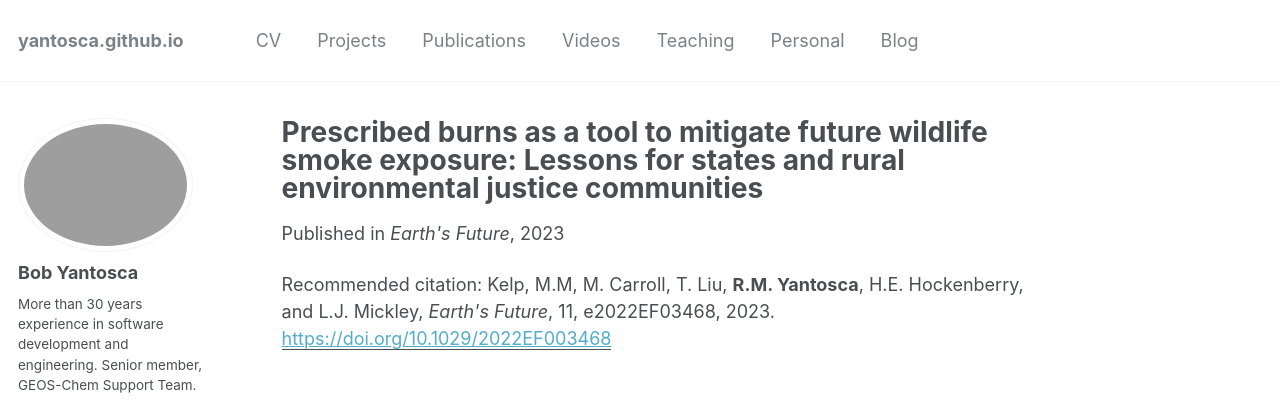
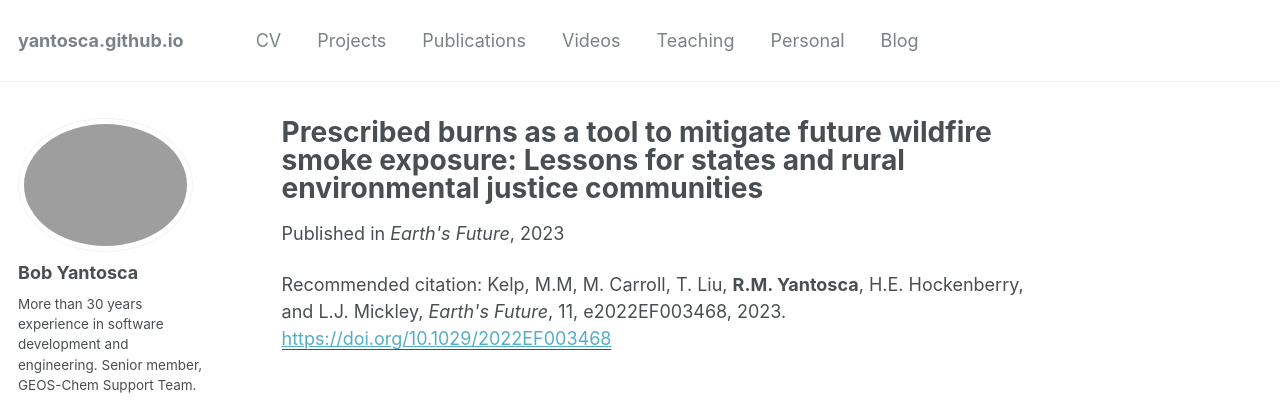
Before and after one commit to yantosca/yantosca.github.io, a Jekyll site: the page built from _publications/2023-prec-burns.md, in a window 1280 px wide. Shown: the top 410 px of the page. Built offline with Jekyll 4.4.1, drawn with Linux system fonts in a browser that asks for light colours; some web fonts are replaced.

Commit message:
Correct the title and article number of the prescribed-burns entry
The entry said "wildlife smoke exposure" where the paper says wildfire,
and its citation gave the Earth's Future article number as e2022EF03468,
one zero short of the e2022EF003468 that matches DOI 10.1029/2022EF003468.

_publications/2023-prec-burns.md
- Changed "wildlife" to "wildfire" in the title
- Corrected the article number in the citation to e2022EF003468

Signed-off-by: Bob Yantosca <yantosca@seas.harvard.edu>
Co-Authored-By: Claude Opus 5 <noreply@anthropic.com>

```diff
--- a/_publications/2023-prec-burns.md
+++ b/_publications/2023-prec-burns.md
@@ -1,9 +1,9 @@
 ---
-title: "Prescribed burns as a tool to mitigate future wildlife smoke exposure: Lessons for states and rural environmental justice communities"
+title: "Prescribed burns as a tool to mitigate future wildfire smoke exposure: Lessons for states and rural environmental justice communities"
 collection: publications
 permalink: /publication/2024-prec-burns.html
 date: 2023-06-14
 venue: "Earth's Future"
 paperurl: https://doi.org/10.1029/2022EF003468
-citation: "Kelp, M.M, M. Carroll, T. Liu, <b>R.M. Yantosca</b>, H.E. Hockenberry, and L.J. Mickley, <i>Earth's Future</i>, 11, e2022EF03468, 2023."
+citation: "Kelp, M.M, M. Carroll, T. Liu, <b>R.M. Yantosca</b>, H.E. Hockenberry, and L.J. Mickley, <i>Earth's Future</i>, 11, e2022EF003468, 2023."
 ---
```
